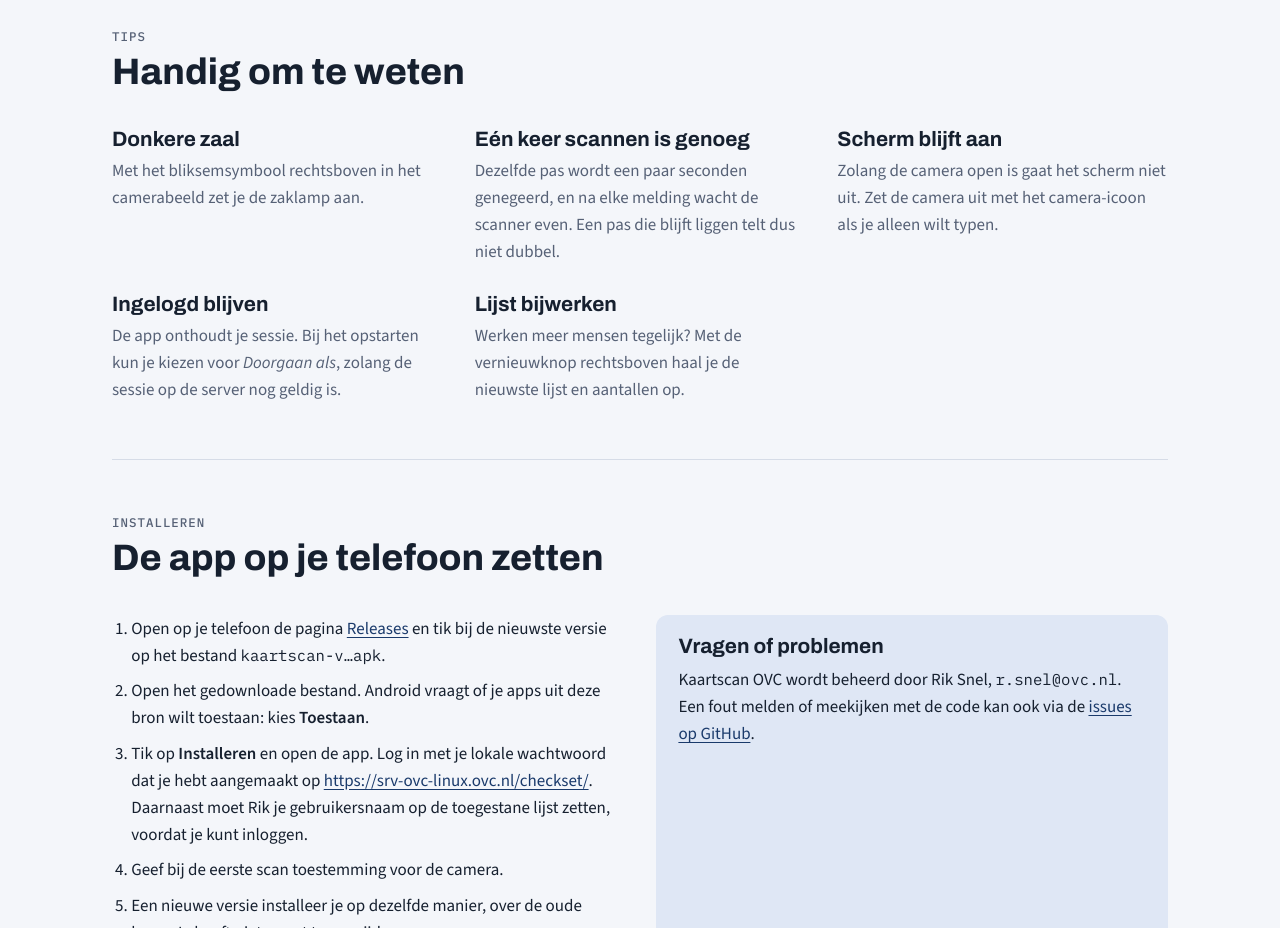
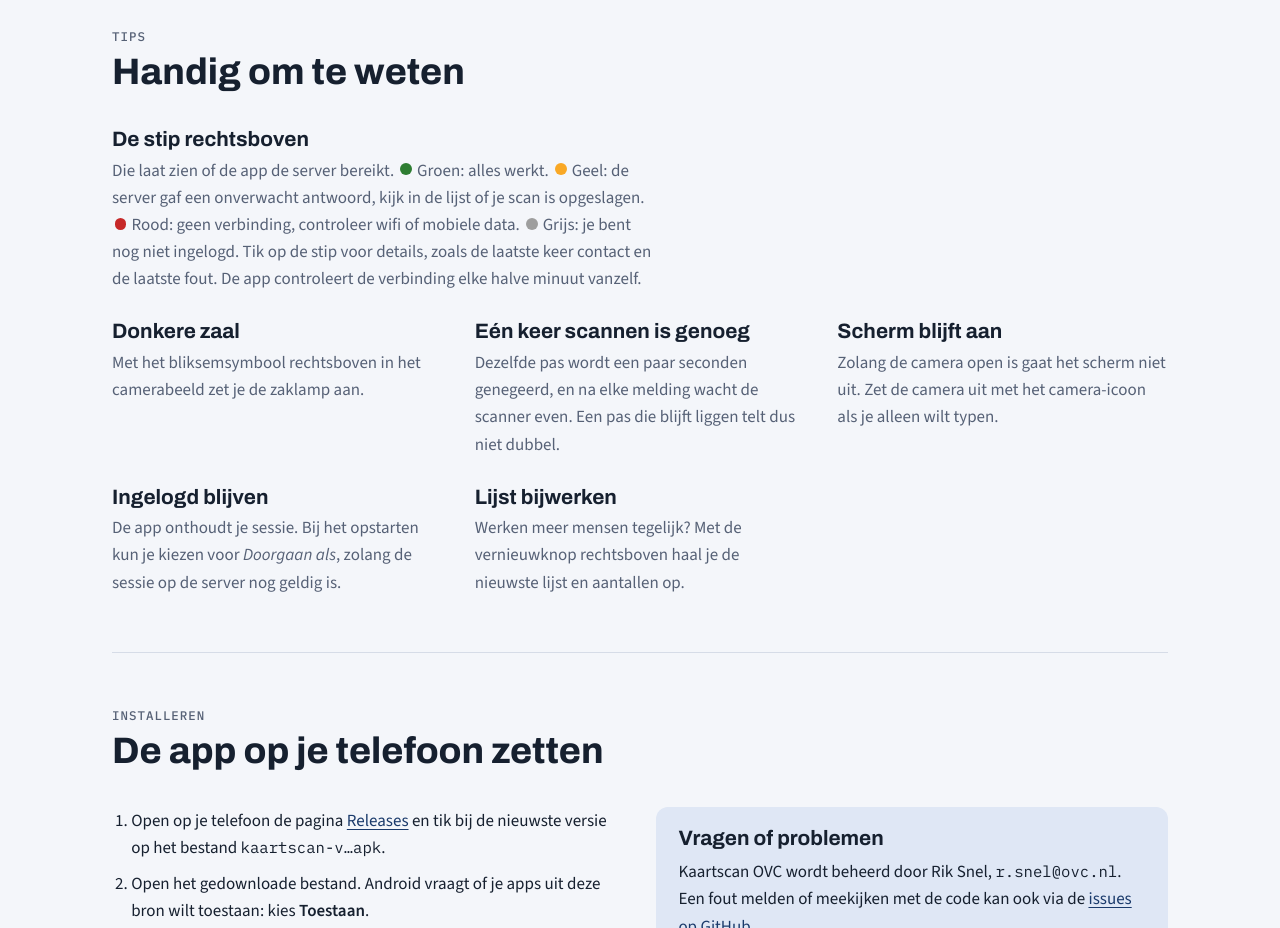
Before and after one commit to rsnel/kaartscan, a plain HTML site: page docs/index.html in a window 1280 px wide. Shown: the part 4320-5248 px from the top of the page. Drawn offline with nearby package versions, Linux system fonts and the light colour scheme.

Commit message:
Site: explain the server status dot
Co-Authored-By: Claude Opus 5.5 <noreply@anthropic.com>
Claude-Session: https://claude.ai/code/session_01PSB2jJ12yjXXRUNHmECj6w

```diff
--- a/docs/index.html
+++ b/docs/index.html
@@ -187,6 +187,8 @@ th { font: 500 0.78rem/1.2 var(--mono); text-transform: uppercase; letter-spacin
 .tips { display: grid; grid-template-columns: repeat(auto-fit, minmax(16rem, 1fr)); gap: 1.75rem 2rem; }
 .tips div { display: grid; gap: 0.35rem; align-content: start; }
 .tips p { color: var(--muted); }
+.status-tip { grid-column: 1 / -1; }
+.dot { display: inline-block; width: 0.7em; height: 0.7em; border-radius: 50%; background: var(--c); margin: 0 0.3em 0 0.15em; vertical-align: 0.02em; }
 
 .install { display: grid; grid-template-columns: repeat(auto-fit, minmax(18rem, 1fr)); gap: 2rem; }
 .install ol { margin: 0; padding-left: 1.2rem; display: grid; gap: 0.5rem; }
@@ -379,6 +381,7 @@ dialog.lightbox::backdrop { background: rgba(8, 12, 20, 0.92); backdrop-filter:
       <h2 id="tips-titel">Handig om te weten</h2>
     </div>
     <div class="tips">
+      <div class="status-tip"><h3>De stip rechtsboven</h3><p>Die laat zien of de app de server bereikt. <span class="dot" style="--c: var(--ok)"></span>Groen: alles werkt. <span class="dot" style="--c: #f9a825"></span>Geel: de server gaf een onverwacht antwoord, kijk in de lijst of je scan is opgeslagen. <span class="dot" style="--c: var(--err)"></span>Rood: geen verbinding, controleer wifi of mobiele data. <span class="dot" style="--c: #9e9e9e"></span>Grijs: je bent nog niet ingelogd. Tik op de stip voor details, zoals de laatste keer contact en de laatste fout. De app controleert de verbinding elke halve minuut vanzelf.</p></div>
       <div><h3>Donkere zaal</h3><p>Met het bliksemsymbool rechtsboven in het camerabeeld zet je de zaklamp aan.</p></div>
       <div><h3>Eén keer scannen is genoeg</h3><p>Dezelfde pas wordt een paar seconden genegeerd, en na elke melding wacht de scanner even. Een pas die blijft liggen telt dus niet dubbel.</p></div>
       <div><h3>Scherm blijft aan</h3><p>Zolang de camera open is gaat het scherm niet uit. Zet de camera uit met het camera-icoon als je alleen wilt typen.</p></div>
```
